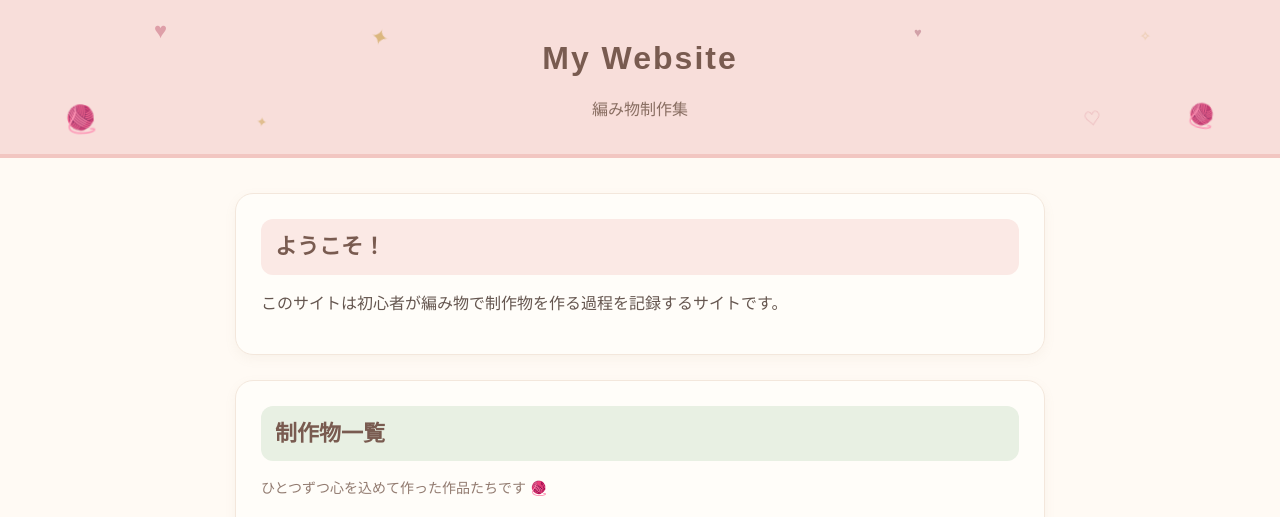
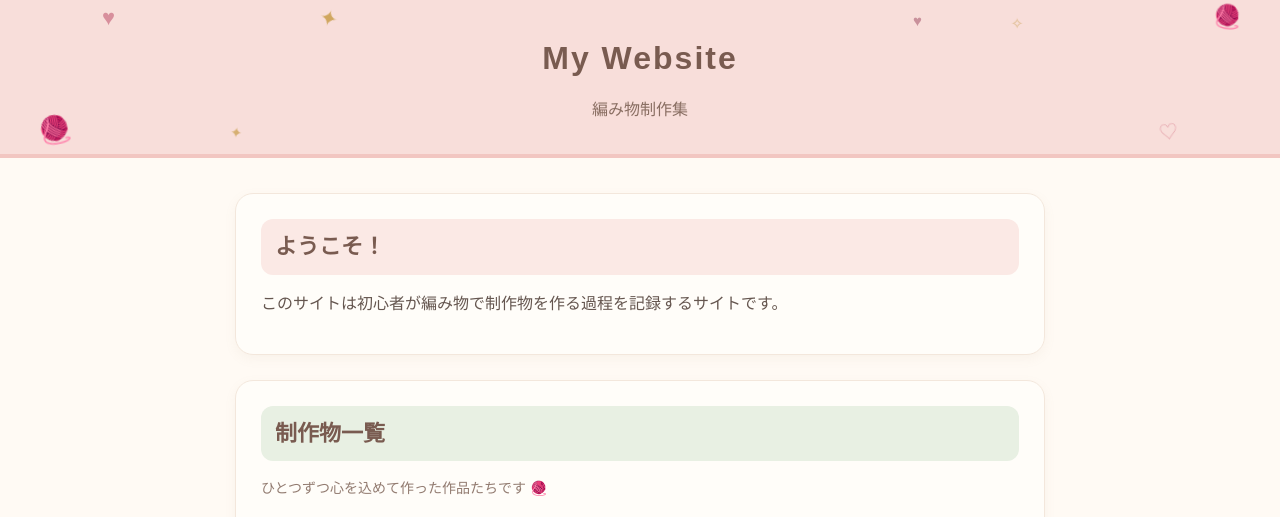
Before and after one commit to 32445107/test1, a plain HTML site: page index.html in a window 1280 px wide. Shown: the top 517 px of the page. Drawn offline with Linux system fonts and the light colour scheme.

Commit message:
Update index.html

```diff
--- a/index.html
+++ b/index.html
@@ -25,8 +25,8 @@
     /* ヘッダー */
     header {
       position: relative;
+      min-height: 120px;
       overflow: hidden;
-      isolation: isolate;
       padding: 30px 20px;
       text-align: center;
       color: #795b50;
@@ -53,11 +53,13 @@
     /* ヘッダーの飾り */
     .decoration {
       position: absolute;
-      z-index: 1;
+      display: block;
+      z-index: 3;
       pointer-events: none;
       user-select: none;
       line-height: 1;
-      opacity: 0.8;
+      opacity: 1;
+      visibility: visible;
     }
 
     /* ハート */
@@ -68,74 +70,74 @@
     }
 
     .heart-one {
-      top: 16%;
-      left: 12%;
+      top: 12px;
+      left: 8%;
       animation-delay: 0s;
     }
 
     .heart-two {
-      right: 14%;
-      bottom: 17%;
+      right: 8%;
+      bottom: 12px;
       color: #e5a7ae;
-      font-size: 17px;
+      font-size: 19px;
       animation-delay: 1.2s;
     }
 
     .heart-three {
-      top: 20%;
+      top: 18px;
       right: 28%;
       color: #c9919b;
-      font-size: 13px;
+      font-size: 15px;
       animation-delay: 2s;
     }
 
     /* 星 */
     .star {
-      color: #d4ad68;
+      color: #c79b45;
       font-size: 21px;
       animation: starTwinkle 3.5s ease-in-out infinite;
     }
 
     .star-one {
-      top: 20%;
-      left: 29%;
+      top: 12px;
+      left: 25%;
       animation-delay: 0.5s;
     }
 
     .star-two {
-      right: 10%;
-      top: 18%;
-      font-size: 15px;
+      right: 20%;
+      top: 15px;
+      font-size: 17px;
       animation-delay: 1.6s;
     }
 
     .star-three {
-      left: 20%;
-      bottom: 15%;
-      font-size: 14px;
+      left: 18%;
+      bottom: 12px;
+      font-size: 15px;
       animation-delay: 2.2s;
     }
 
     /* 毛糸玉 */
     .yarn {
       font-size: 27px;
-      animation: yarnRoll 6s ease-in-out infinite;
+      animation: yarnRoll 5s ease-in-out infinite;
     }
 
     .yarn-one {
-      left: 5%;
-      bottom: 12%;
+      left: 3%;
+      bottom: 10px;
       animation-delay: 0.3s;
     }
 
     .yarn-two {
-      right: 5%;
-      bottom: 13%;
+      right: 3%;
+      top: 10px;
       font-size: 23px;
       animation-delay: 1.5s;
     }
 
-    /* ヘッダー内の飾りがふわふわ動く */
+    /* ハートがふわふわ動く */
     @keyframes heartFloat {
       0%, 100% {
         transform: translateY(0) rotate(-8deg);
@@ -146,11 +148,11 @@
       }
     }
 
-    /* 星がきらっと回転 */
+    /* 星がきらきら動く */
     @keyframes starTwinkle {
       0%, 100% {
         transform: translateY(0) rotate(0deg) scale(0.9);
-        opacity: 0.5;
+        opacity: 0.55;
       }
 
       50% {
@@ -257,6 +259,7 @@
                   box-shadow 0.3s ease;
     }
 
+    /* カードが浮き上がる */
     .work-card:hover {
       transform: translateY(-6px);
       box-shadow: 0 10px 22px #a68b7628;
@@ -373,7 +376,7 @@
       color: #f8fff8;
     }
 
-    /* 登場アニメーション */
+    /* ヘッダーの登場 */
     @keyframes fadeInDown {
       from {
         opacity: 0;
@@ -386,6 +389,7 @@
       }
     }
 
+    /* セクションの登場 */
     @keyframes fadeInUp {
       from {
         opacity: 0;
@@ -495,7 +499,7 @@
       }
     }
 
-    /* 動きを少なくする設定が有効な場合 */
+    /* 動きを少なくする設定への配慮 */
     @media (prefers-reduced-motion: reduce) {
       *,
       *::before,
@@ -518,7 +522,7 @@
 
   <!-- ヘッダー -->
   <header>
-    <!-- 飾りは装飾用なので読み上げ対象から除外 -->
+    <!-- ハート・星・毛糸玉の飾り -->
     <span class="decoration heart heart-one" aria-hidden="true">♥</span>
     <span class="decoration star star-one" aria-hidden="true">✦</span>
     <span class="decoration heart heart-two" aria-hidden="true">♡</span>
```
